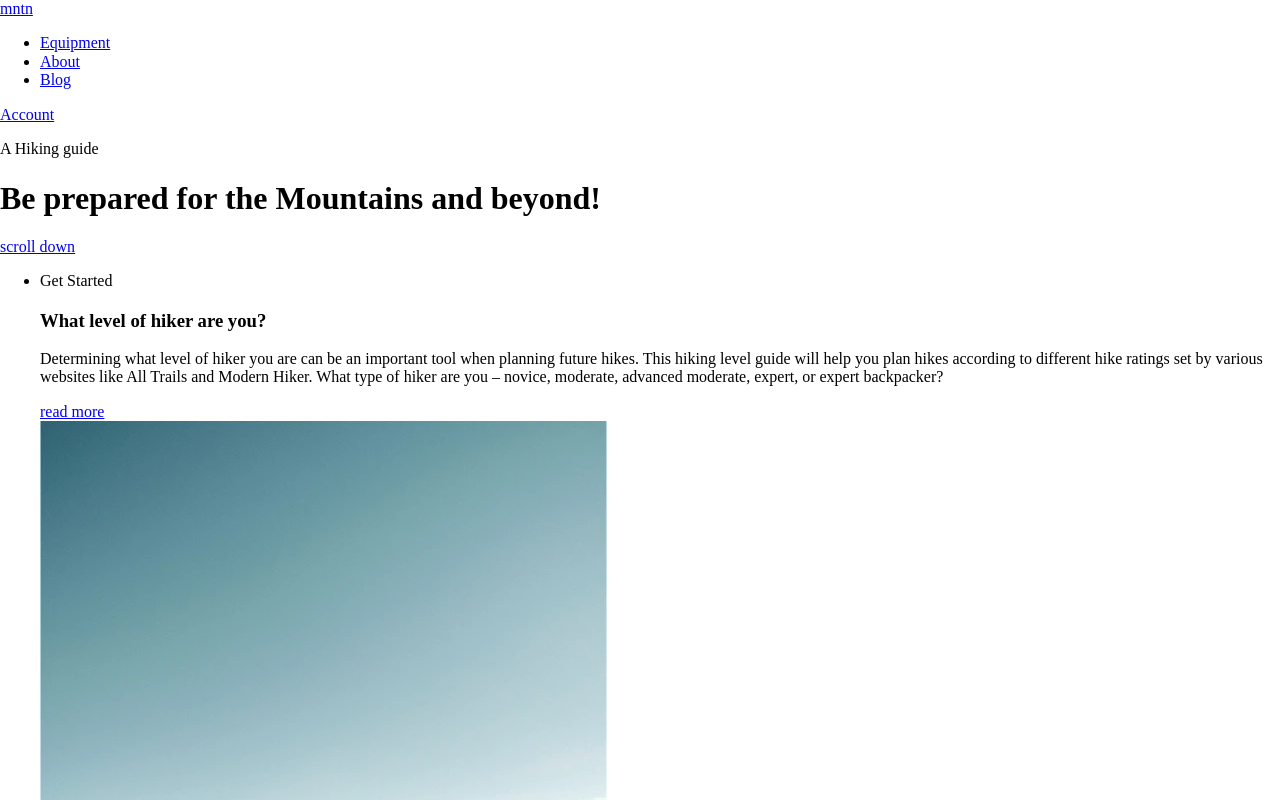
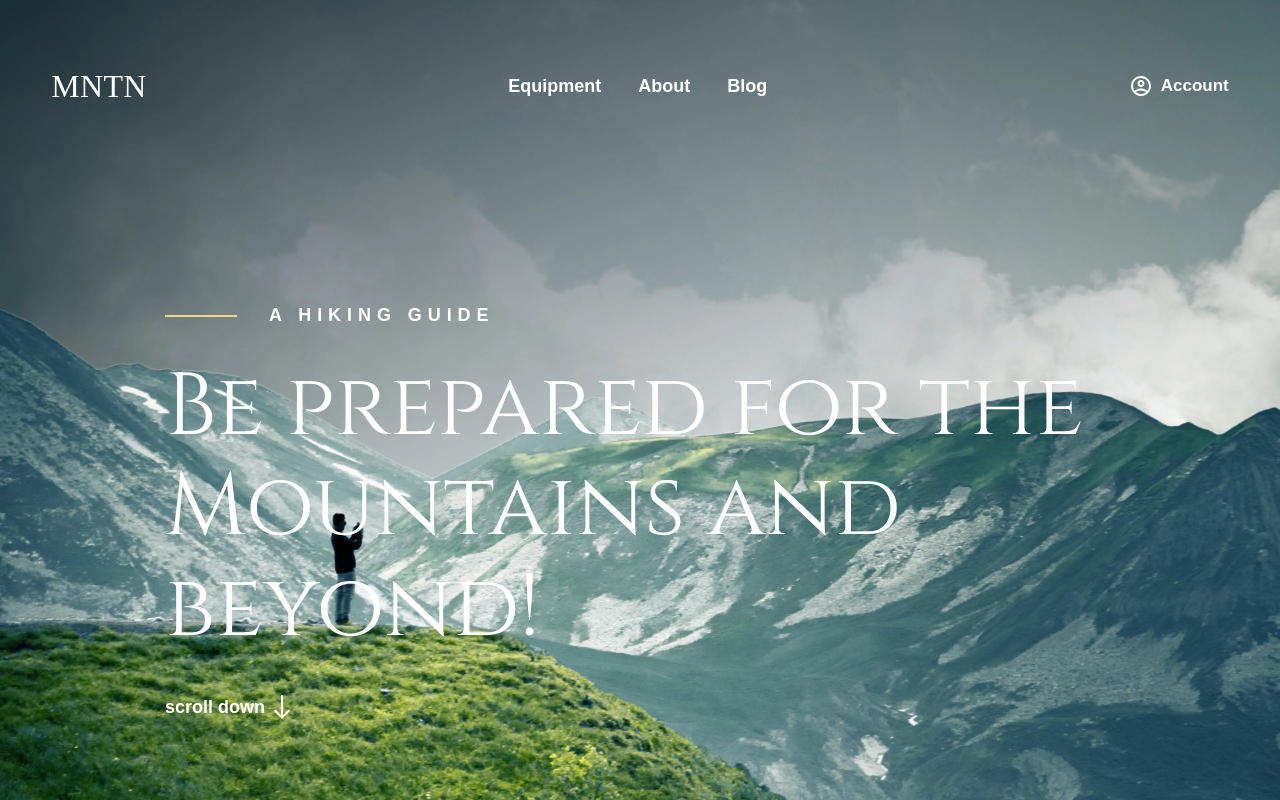
Before and after one commit to alika-bel/fe-35-mntn, a plain HTML site: page index.html in a window 1280 px wide. Shown: the top 800 px of the page. Drawn offline with nearby package versions, Linux system fonts and the light colour scheme; a web font is replaced by a local one.

Commit message:
додала декор

```diff
--- a/index.html
+++ b/index.html
@@ -23,7 +23,7 @@
   </head>
   <body>
     <header class="header">
-      <div class="container">
+      <div class="container header-container">
         <a href="#" class="logo">mntn</a>
         <nav class="nav">
           <ul class="nav-list">
@@ -44,15 +44,15 @@
       </div>
     </header>
     <main class="main">
-      <section class="container">
-        <div class="container">
+      <section class="hero">
+        <div class="container hero-container">
           <p class="hero-subtitle">A Hiking guide</p>
           <h1 class="hero-title">Be prepared for the Mountains and beyond!</h1>
           <a href="#travel" class="hero-link">scroll down</a>
         </div>
       </section>
 
-      <section class="travel">
+      <section class="travel" id="travel">
         <div class="container">
           <h2 hidden>Travell</h2>
           <ul class="travel-list">
@@ -71,9 +71,13 @@
                     moderate, expert, or expert backpacker?
                   </p>
                   <a href="#" class="step-link">read more</a>
+                </div>
                 <div class="step-photo">
-                    <img src="./src/img/tourist.webp" alt="Tourist" class="step-img" />
-                  </div>
+                  <img
+                    src="./src/img/tourist.webp"
+                    alt="Tourist"
+                    class="step-img"
+                  />
                 </div>
               </article>
             </li>
@@ -92,9 +96,13 @@
                     sweaty or wet.
                   </p>
                   <a href="#" class="step-link">read more</a>
+                </div>
                 <div class="step-photo">
-                    <img src="./src/img/mountains.webp" alt="Mountains" class="step-img" />
-                  </div>
+                  <img
+                    src="./src/img/mountains.webp"
+                    alt="Mountains"
+                    class="step-img"
+                  />
                 </div>
               </article>
             </li>
@@ -113,9 +121,13 @@
                     make a right turn at the junction..
                   </p>
                   <a href="#" class="step-link">read more</a>
+                </div>
                 <div class="step-photo">
-                    <img src="./src/img/compas.webp" alt="Compas" class="step-img" />
-                  </div>
+                  <img
+                    src="./src/img/compas.webp"
+                    alt="Compas"
+                    class="step-img"
+                  />
                 </div>
               </article>
             </li>
@@ -124,7 +136,7 @@
       </section>
     </main>
     <footer class="footer">
-      <div class="container">
+      <div class="container footer-container">
         <div class="footer-info">
           <a href="#" class="logo">mntn</a>
           <p class="slogan">
@@ -151,7 +163,7 @@
               <a href="#" class="blog-link">Privacy Policy</a>
             </li>
           </ul>
-
+        </div>
         <div class="footer-mntn">
           <h3 class="mntn-title">More on MNTN</h3>
           <ul class="mntn-list">
@@ -167,7 +179,6 @@
           </ul>
         </div>
       </div>
-      </div>
     </footer>
   </body>
 </html>
--- a/src/styles/reset.css
+++ b/src/styles/reset.css
@@ -0,0 +1,28 @@
+h1,
+h2,
+h3,
+h4,
+h5,
+h6,
+p {
+  margin: 0;
+}
+ul,
+ol {
+  list-style: none;
+  margin: 0;
+  padding: 0;
+}
+a {
+  text-decoration: none;
+  color: inherit;
+}
+h1,
+h2,
+h3,
+h4,
+h5,
+h6 {
+  font-size: inherit;
+  font-weight: inherit;
+}
--- a/src/styles/styles.css
+++ b/src/styles/styles.css
@@ -0,0 +1,225 @@
+:root {
+  /* Кольори */
+
+  --primary-text-color: #ffffff;
+  --background-color: #0b1d26;
+  --accent-color: #fbd784;
+
+  /* Шрифти */
+  --font-primary: "Chivo", sans-serif;
+  --font-logo: "Chonburi", serif;
+  --font-title: "Cinzel", serif;
+}
+/* =======================Global================================= */
+body {
+  font-family: var(--font-primary);
+  font-size: 18px;
+  font-weight: 700;
+  line-height: 1.78;
+  color: var(--primary-text-color);
+  background-color: var(--background-color);
+  background-image: url(../img/hero.webp);
+  background-repeat: no-repeat;
+  background-position: top;
+  background-size: contain
+
+}
+.container {
+  max-width: 1507px;
+  margin-inline: auto;
+  padding-inline: 15px;
+}
+/* ============================Header======================= */
+.header {
+  padding-top: 67px;
+}
+.header-container {
+  max-width: 92%;
+  display: flex;
+  justify-content: space-between;
+  align-items: center;
+}
+.logo {
+  font-family: var(--font-logo);
+  font-weight: 400;
+  line-height: 1.19;
+  text-transform: uppercase;
+  letter-spacing: 0.01em;
+  font-size: 32px;
+}
+.nav-list {
+  display: flex;
+  align-items: center;
+  gap: 37px;
+}
+.action-link {
+  font-size: 17px;
+  font-weight: 900;
+  line-height: 1.18;
+  display: flex;
+  align-items: center;
+  gap: 8px;
+}
+.action-link::before {
+  content: "";
+  height: 24px;
+  width: 24px;
+  background-image: url(../img/cart.svg);
+  background-size: cover;
+  background-repeat: no-repeat;
+  background-position: center;
+}
+/* =========================Hero================= */
+.hero {
+  margin-top: 200px;
+  margin-bottom: 745px;
+}
+.hero-container {
+  max-width: 950px;
+  display: flex;
+  flex-direction: column;
+  gap: 32px;
+}
+.hero-subtitle {
+  line-height: 1.17;
+  letter-spacing: 0.33em;
+  text-transform: uppercase;
+  display: flex;
+  align-items: center;
+  gap: 32px;
+}
+.hero-subtitle::before {
+  content: "";
+  height: 2px;
+  width: 72px;
+  background-color: var(--accent-color);
+}
+.hero-title {
+  font-family: var(--font-title);
+  line-height: 1.14;
+  font-size: 88px;
+  font-weight: 400;
+}
+.hero-link {
+  display: flex;
+  align-items: center;
+  gap: 9px;
+}
+.hero-link::after {
+  content: "";
+  width: 16px;
+  height: 24px;
+  background-image: url(../img/arrow_down.svg);
+  background-position: center;
+  background-repeat: no-repeat;
+  background-size: cover;
+}
+/* =======================Travel================= */
+.travel {
+  padding-bottom: 200px;
+}
+
+.travel-list {
+  display: flex;
+  flex-direction: column;
+  gap: 200px;
+}
+.travel-item:nth-child(even) .step-photo {
+  order: -1;
+}
+.travel-item:nth-child(2) .step-body{
+    background-image: url(../img/Eq2.svg);
+}
+.travel-item:nth-child(3) .step-body{
+    background-image: url(../img/Eq3.svg);
+}
+.travel-step {
+  display: flex;
+  gap: 115px;
+  align-items: center;
+}
+.step-body {
+  display: flex;
+  flex-direction: column;
+  gap: 27px;
+  padding-left: 150px;
+  background-image: url(../img/Eq1.svg);
+  background-repeat: no-repeat;
+  background-position: top left;
+  padding-top: 50px;
+}
+
+.step-text {
+  line-height: 1.17;
+  letter-spacing: 0.33em;
+  text-transform: uppercase;
+  color: var(--accent-color);
+  display: flex;
+  align-items: center;
+  gap: 24px;
+}
+.step-text::before{
+    content: "";
+    height: 2px;
+    width: 72px;
+    background-color: var(--accent-color);
+}
+.step-title {
+  max-width: 555px;
+  font-family: var(--font-title);
+  line-height: 1.34;
+  font-size: 64px;
+  font-weight: 400;
+}
+.step-link {
+  font-weight: 900;
+  color: var(--accent-color);
+  display: flex;
+  align-items: center;
+  gap: 10px;
+}
+.step-link::after{
+content: "";
+height: 16px;
+width: 24px;
+background-image: url(../img/arrow_right.svg);
+background-position: center;
+background-size: cover;
+background-repeat: no-repeat;
+}
+/* =================Footer===================== */
+.footer {
+  padding-bottom: 120px;
+}
+.footer-container {
+  display: flex;
+  gap: 200px;
+}
+.footer-info {
+  flex-grow: 1;
+  display: flex;
+  flex-direction: column;
+  gap: 24px;
+}
+.slogan {
+  flex-grow: 1;
+  font-weight: 900;
+  max-width: 303px;
+}
+.privacy {
+  opacity: 0.5;
+}
+.blog-title,
+.mntn-title {
+  margin-bottom: 24px;
+  color: var(--accent-color);
+  font-weight: 900;
+  line-height: 1.33;
+  font-size: 24px;
+}
+.blog-list,
+.mntn-title {
+  display: flex;
+  flex-direction: column;
+  gap: 16px;
+}
```
Also changed, not shown: src/img/arrow_right.svg (added), 1 other file. Lines whose indentation alone changed are shown as unchanged.
